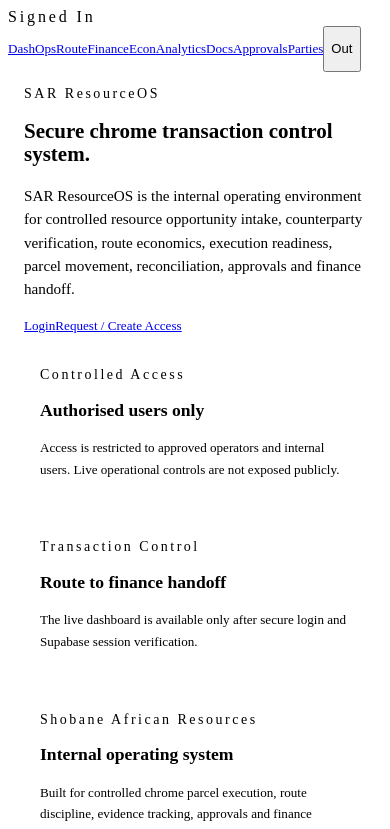
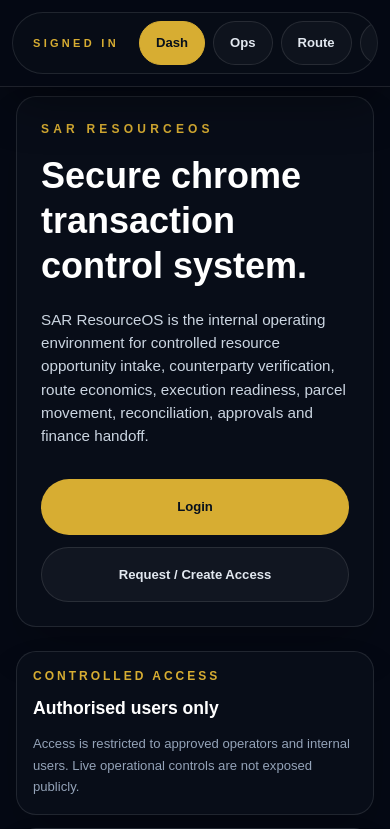
Before and after one commit to shobanesiyanda/sar-resourceos-golden-path-proof, a Next.js app: page / in a window 390 px wide. Shown: the top 829 px of the page. Built offline with nearby package versions, Linux system fonts and the light colour scheme; no server answers.

Commit message:
Restore Tailwind globals and mobile compression

```diff
--- a/app/globals.css
+++ b/app/globals.css
@@ -1,4 +1,53 @@
-/* SAR ResourceOS — Mobile typography compression */
+@tailwind base;
+@tailwind components;
+@tailwind utilities;
+
+:root {
+  --sar-bg: #050914;
+  --sar-card: #080d18;
+  --sar-line: rgba(255, 255, 255, 0.1);
+  --sar-gold: #d7ad32;
+}
+
+* {
+  box-sizing: border-box;
+}
+
+html {
+  background: var(--sar-bg);
+  color: white;
+  scroll-behavior: smooth;
+}
+
+body {
+  margin: 0;
+  background: var(--sar-bg);
+  color: white;
+  font-family: Arial, Helvetica, sans-serif;
+}
+
+a {
+  color: inherit;
+  text-decoration: none;
+}
+
+button,
+input,
+select,
+textarea {
+  font-family: inherit;
+}
+
+.scrollbar-hide {
+  scrollbar-width: none;
+  -ms-overflow-style: none;
+}
+
+.scrollbar-hide::-webkit-scrollbar {
+  display: none;
+}
+
+/* SAR ResourceOS — safe mobile compression */
 @media (max-width: 640px) {
   main {
     font-size: 14px;
@@ -35,12 +84,6 @@
     line-height: 1.35rem !important;
   }
 
-  .tracking-\[0\.35em\],
-  .tracking-\[0\.3em\],
-  .tracking-\[0\.25em\] {
-    letter-spacing: 0.18em !important;
-  }
-
   .rounded-3xl {
     border-radius: 1.25rem !important;
   }
@@ -74,4 +117,4 @@
     padding-left: 1rem !important;
     padding-right: 1rem !important;
   }
-    }
+  }
```
